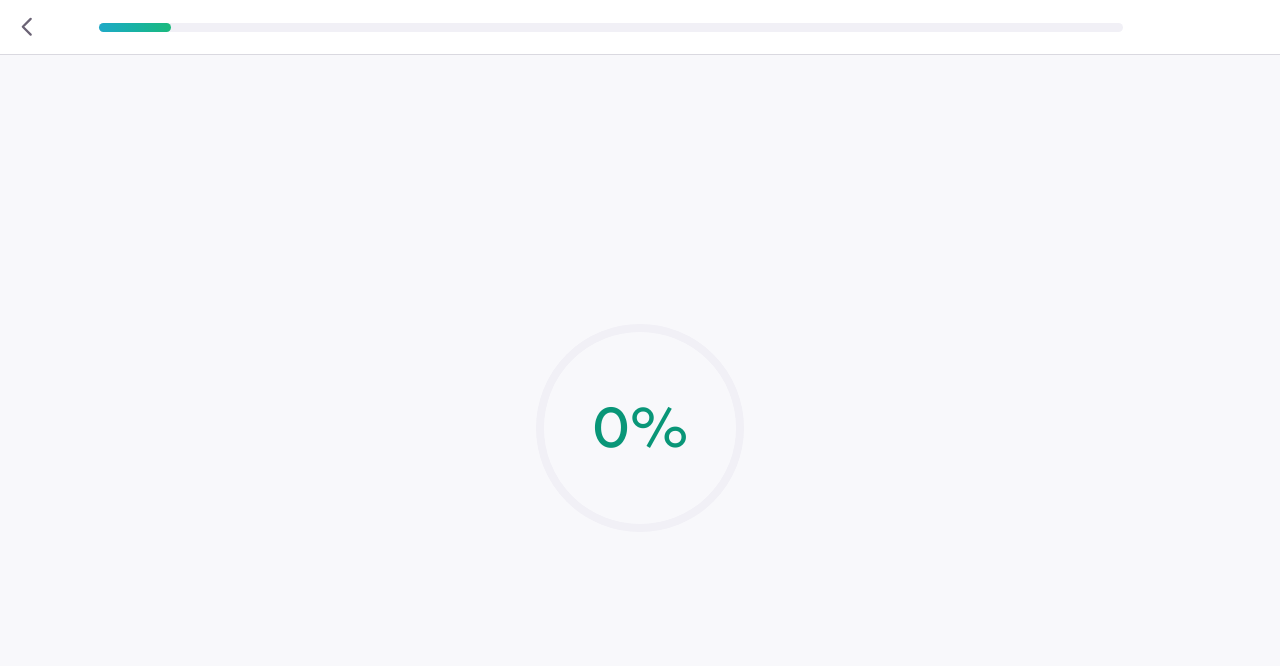
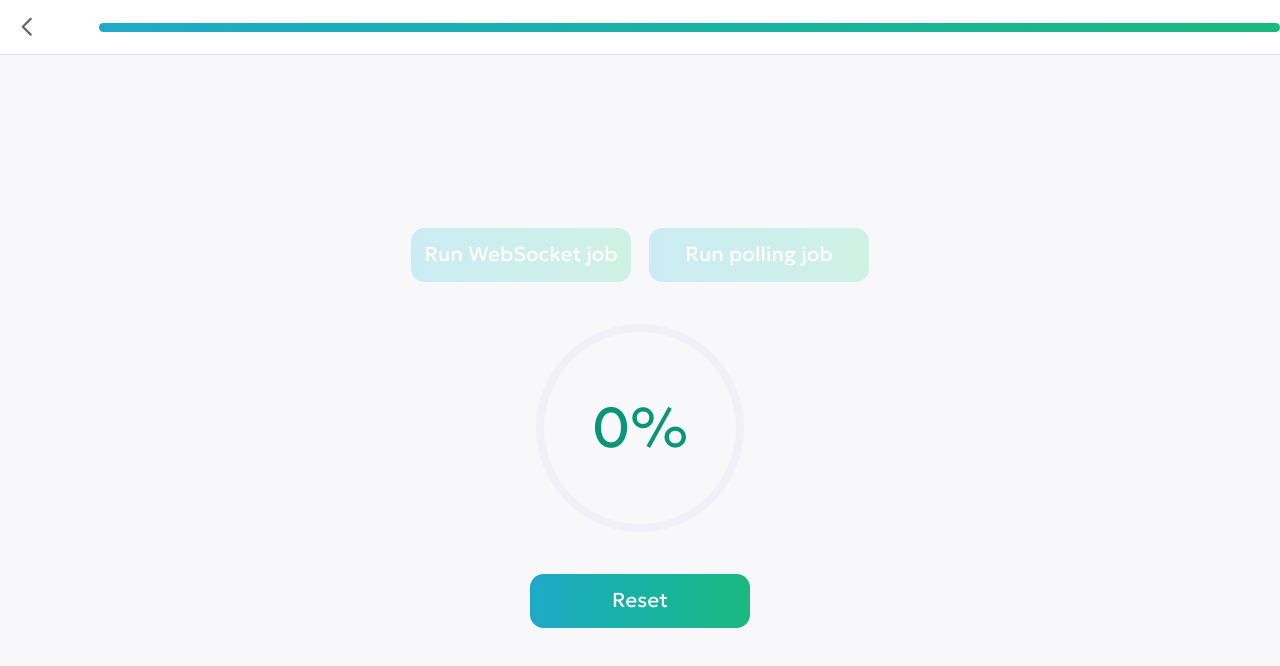
Before and after one commit to MrJacket333/blockflow-test-task, a React (Vite) app in the folder frontend/: page /jobs in a window 1280 px wide. Both pictures are taken after a click on the button "Run WebSocket job". Shown: the top 666 px of the page. Built offline with nearby package versions, Linux system fonts and the light colour scheme; no server answers.

Commit message:
Implement polling and update websocket events

```diff
--- a/frontend/src/Pages/JobProcessingPage.tsx
+++ b/frontend/src/Pages/JobProcessingPage.tsx
@@ -1,10 +1,12 @@
+import { useNavigate } from 'react-router-dom';
 import Header from '../molecules/Header';
 import JobProcessingTemplate from '../templates/JobProcessingTemplate';
 
 export default function JobProcessingPage() {
+  const navigate = useNavigate();
   return (
     <div className="bg-[#f8f8fb] flex flex-col items-start min-h-screen w-full">
-      <Header />
+      <Header progress={100} onBack={() => navigate(-1)} />
       <JobProcessingTemplate />
     </div>
   );
--- a/frontend/src/Pages/MainWishPage.tsx
+++ b/frontend/src/Pages/MainWishPage.tsx
@@ -1,5 +1,7 @@
+import { useNavigate } from 'react-router-dom';
 import MainWishSelectionTemplate from '../templates/MainWishSelectionTemplate';
 
 export default function MainWishPage() {
-  return <MainWishSelectionTemplate />;
+  const navigate = useNavigate();
+  return <MainWishSelectionTemplate progress={10} onBack={() => navigate(-1)} />;
 }
--- a/frontend/src/Pages/WeightInputPage.tsx
+++ b/frontend/src/Pages/WeightInputPage.tsx
@@ -1,5 +1,7 @@
+import { useNavigate } from 'react-router-dom';
 import WeightInputTemplate from '../templates/WeightInputTemplate';
 
 export default function WeightInputPage() {
-  return <WeightInputTemplate />;
+  const navigate = useNavigate();
+  return <WeightInputTemplate progress={55} onBack={() => navigate(-1)} />;
 }
--- a/frontend/src/atoms/LoadingSpinner.tsx
+++ b/frontend/src/atoms/LoadingSpinner.tsx
@@ -1,11 +1,16 @@
 interface LoadingSpinnerProps {
-  progress: number;
+  progress?: number;
+  indeterminate?: boolean;
+  showPercentage?: boolean;
 }
 
-export default function LoadingSpinner({ progress }: LoadingSpinnerProps) {
+export default function LoadingSpinner({ progress, indeterminate = false, showPercentage = true }: LoadingSpinnerProps) {
   return (
     <div className="relative size-[220px]">
-      <svg className="size-full -rotate-90" viewBox="0 0 220 220">
+      <svg
+        className={`size-full ${indeterminate ? 'spinner-animation' : '-rotate-90'}`}
+        viewBox="0 0 220 220"
+      >
         <circle
           cx="110"
           cy="110"
@@ -22,9 +27,9 @@ export default function LoadingSpinner({ progress }: LoadingSpinnerProps) {
           stroke="url(#gradient)"
           strokeWidth="8"
           strokeLinecap="round"
-          strokeDasharray={`${2 * Math.PI * 100}`}
-          strokeDashoffset={`${2 * Math.PI * 100 * (1 - progress / 100)}`}
-          style={{ transition: 'stroke-dashoffset 0.3s ease' }}
+          strokeDasharray={indeterminate ? '314' : `${2 * Math.PI * 100}`}
+          strokeDashoffset={indeterminate ? '0' : `${2 * Math.PI * 100 * (1 - (progress ?? 0) / 100)}`}
+          style={indeterminate ? undefined : { transition: 'stroke-dashoffset 0.3s ease' }}
         />
         <defs>
           <linearGradient id="gradient" x1="0%" y1="0%" x2="100%" y2="0%">
@@ -33,12 +38,14 @@ export default function LoadingSpinner({ progress }: LoadingSpinnerProps) {
           </linearGradient>
         </defs>
       </svg>
+      {!indeterminate && showPercentage && progress !== undefined && (
         <p
           className="absolute top-1/2 left-1/2 -translate-x-1/2 -translate-y-1/2 text-[56px] font-normal leading-[1.1] text-[#099678] text-center whitespace-nowrap"
           style={{ fontFamily: 'Geologica, sans-serif' }}
         >
           {progress}%
         </p>
+      )}
     </div>
   );
 }
--- a/frontend/src/index.css
+++ b/frontend/src/index.css
@@ -98,6 +98,35 @@ p {
   margin: 0;
 }
 
+@keyframes spin {
+  to {
+    transform: rotate(360deg);
+  }
+}
+
+@keyframes dash {
+  0% {
+    stroke-dasharray: 1, 628;
+    stroke-dashoffset: 0;
+  }
+  50% {
+    stroke-dasharray: 314, 628;
+    stroke-dashoffset: -157;
+  }
+  100% {
+    stroke-dasharray: 314, 628;
+    stroke-dashoffset: -628;
+  }
+}
+
+.spinner-animation {
+  animation: spin 2s linear infinite;
+}
+
+.spinner-animation circle:nth-child(2) {
+  animation: dash 1.5s ease-in-out infinite;
+}
+
 code,
 .counter {
   font-family: var(--mono);
--- a/frontend/src/molecules/Header.tsx
+++ b/frontend/src/molecules/Header.tsx
@@ -7,7 +7,7 @@ type HeaderProps = {
 
 export default function Header({ progress, onBack }: HeaderProps) {
   return (
-    <div className="bg-white border-b border-[#dad9e0] flex gap-10 items-center px-[120px] py-3 w-full">
+    <div className="bg-white border-b border-[#dad9e0] flex gap-10 items-center pl-[120px] py-3 w-full">
       <div className="flex items-center shrink-0">
         <button
           onClick={onBack}
@@ -19,9 +19,7 @@ export default function Header({ progress, onBack }: HeaderProps) {
           </svg>
         </button>
       </div>
-      <div className="flex flex-col items-start w-[1024px]">
-        <ProgressBar progress={progress} className="w-full" />
-      </div>
+      <ProgressBar progress={progress} className="flex-1 mr-[120px]" />
     </div>
   );
 }
--- a/frontend/src/templates/JobProcessingTemplate.tsx
+++ b/frontend/src/templates/JobProcessingTemplate.tsx
@@ -1,18 +1,38 @@
-import { useState, useRef, useCallback } from 'react';
+import { useState, useRef, useCallback, useEffect } from 'react';
+import { useNavigate } from 'react-router-dom';
 import { io, Socket } from 'socket.io-client';
 import Button from '../atoms/Button';
 import LoadingSpinner from '../atoms/LoadingSpinner';
 
 export default function JobProcessingTemplate() {
-  const [progress, setProgress] = useState(0);
+  const [progress, setProgress] = useState(-1);
   const [running, setRunning] = useState(false);
+  const [isPolling, setIsPolling] = useState(false);
   const socketRef = useRef<Socket | null>(null);
+  const pollIntervalRef = useRef<ReturnType<typeof setInterval> | null>(null);
+  const navigate = useNavigate();
+
+  const resetJob = useCallback(() => {
+    if (socketRef.current) {
+      socketRef.current.disconnect();
+      socketRef.current = null;
+    }
+    if (pollIntervalRef.current) {
+      clearInterval(pollIntervalRef.current);
+      pollIntervalRef.current = null;
+    }
+    setIsPolling(false);
+    navigate('/mainwish');
+  }, [navigate]);
 
   const runWebSocketJob = useCallback(() => {
     setRunning(true);
     setProgress(0);
+    setIsPolling(false);
 
     const socket = io({ transports: ['websocket'] });
+
+
     socketRef.current = socket;
 
     socket.on('connect', () => {
@@ -25,10 +45,13 @@ export default function JobProcessingTemplate() {
 
     socket.on('jobCompleted', () => {
       setProgress(100);
+      setRunning(false);
       socket.disconnect();
+
     });
 
     socket.on('jobFailed', () => {
+      setRunning(false);
       socket.disconnect();
     });
 
@@ -37,16 +60,75 @@ export default function JobProcessingTemplate() {
     });
   }, []);
 
+  const runPollingJob = useCallback(async () => {
+    setRunning(true);
+    setProgress(0);
+    setIsPolling(true);
+
+    try {
+      const res = await fetch('/jobs', { method: 'POST' });
+      const { id } = await res.json();
+
+      pollIntervalRef.current = setInterval(async () => {
+        try {
+          const pollRes = await fetch(`/jobs/${id}`);
+          const data = await pollRes.json();
+
+          setProgress(data.progress);
+
+          if (data.status === 'done') {
+            setProgress(100);
+            setRunning(false);
+            if (pollIntervalRef.current) {
+              clearInterval(pollIntervalRef.current);
+              pollIntervalRef.current = null;
+            }
+          } else if (data.status === 'failed') {
+            setRunning(false);
+            if (pollIntervalRef.current) {
+              clearInterval(pollIntervalRef.current);
+              pollIntervalRef.current = null;
+            }
+          }
+        } catch {
+          setRunning(false);
+          if (pollIntervalRef.current) {
+            clearInterval(pollIntervalRef.current);
+            pollIntervalRef.current = null;
+          }
+        }
+      }, 1000);
+    } catch {
+      setRunning(false);
+    }
+  }, []);
+
+  useEffect(() => {
+    return () => {
+      if (socketRef.current) {
+        socketRef.current.disconnect();
+      }
+      if (pollIntervalRef.current) {
+        clearInterval(pollIntervalRef.current);
+      }
+    }
+  }, [])
+
   return (
-    <div className="flex flex-1 flex-col items-center justify-center w-full">
-      {running ? (
-        <LoadingSpinner progress={progress} />
-      ) : (
-        <div className="flex gap-4">
-          <Button onClick={runWebSocketJob}>Run WebSocket job</Button>
-          <Button>Run polling job</Button>
-        </div>
-      )}
+    <div className="flex flex-1 flex-col items-center justify-center w-full gap-8">
+
+      <div className="flex gap-4">
+        <Button onClick={runWebSocketJob} className="py-4 w-[220px]" disabled={running}>Run WebSocket job</Button>
+        <Button onClick={runPollingJob} className="py-4 w-[220px]" disabled={running}>Run polling job</Button>
+      </div>
+      {progress >= 0 && (<>
+        <LoadingSpinner
+          progress={progress}
+          indeterminate={isPolling && running}
+          showPercentage={!isPolling}
+        />
+        <Button onClick={resetJob} className="py-4 w-[220px] mt-4">Reset</Button>
+      </>)}
     </div>
   );
 }
--- a/frontend/src/templates/MainWishSelectionTemplate.tsx
+++ b/frontend/src/templates/MainWishSelectionTemplate.tsx
@@ -1,10 +1,15 @@
 import Header from '../molecules/Header';
 import MainWishSelectionOrganism from '../organisms/MainWishSelectionOrganism';
 
-export default function MainWishSelectionTemplate() {
+type MainWishSelectionTemplateProps = {
+  progress?: number;
+  onBack?: () => void;
+};
+
+export default function MainWishSelectionTemplate({ progress, onBack }: MainWishSelectionTemplateProps) {
   return (
     <div className="bg-[#f8f8fb] flex flex-col items-start min-h-screen w-full">
-      <Header progress={7.06} />
+      <Header progress={progress} onBack={onBack} />
       <MainWishSelectionOrganism />
     </div>
   );
--- a/frontend/src/templates/WeightInputTemplate.tsx
+++ b/frontend/src/templates/WeightInputTemplate.tsx
@@ -1,10 +1,15 @@
 import Header from '../molecules/Header';
 import WeightInputOrganism from '../organisms/WeightInputOrganism';
 
-export default function WeightInputTemplate() {
+type WeightInputTemplateProps = {
+  progress?: number;
+  onBack?: () => void;
+};
+
+export default function WeightInputTemplate({ progress, onBack }: WeightInputTemplateProps) {
   return (
     <div className="bg-[#f8f8fb] flex flex-col items-start min-h-screen w-full">
-      <Header progress={7.06} />
+      <Header progress={progress} onBack={onBack} />
       <WeightInputOrganism />
     </div>
   );
--- a/frontend/vite.config.ts
+++ b/frontend/vite.config.ts
@@ -10,6 +10,9 @@ export default defineConfig({
         target: 'http://localhost:3000',
         ws: true,
       },
+      '/jobs': {
+        target: 'http://localhost:3000',
+      },
     },
   },
 })
```
Also changed, not shown: 1 other file (tests, documents, lock files or other folders). Lines whose indentation alone changed are shown as unchanged.
